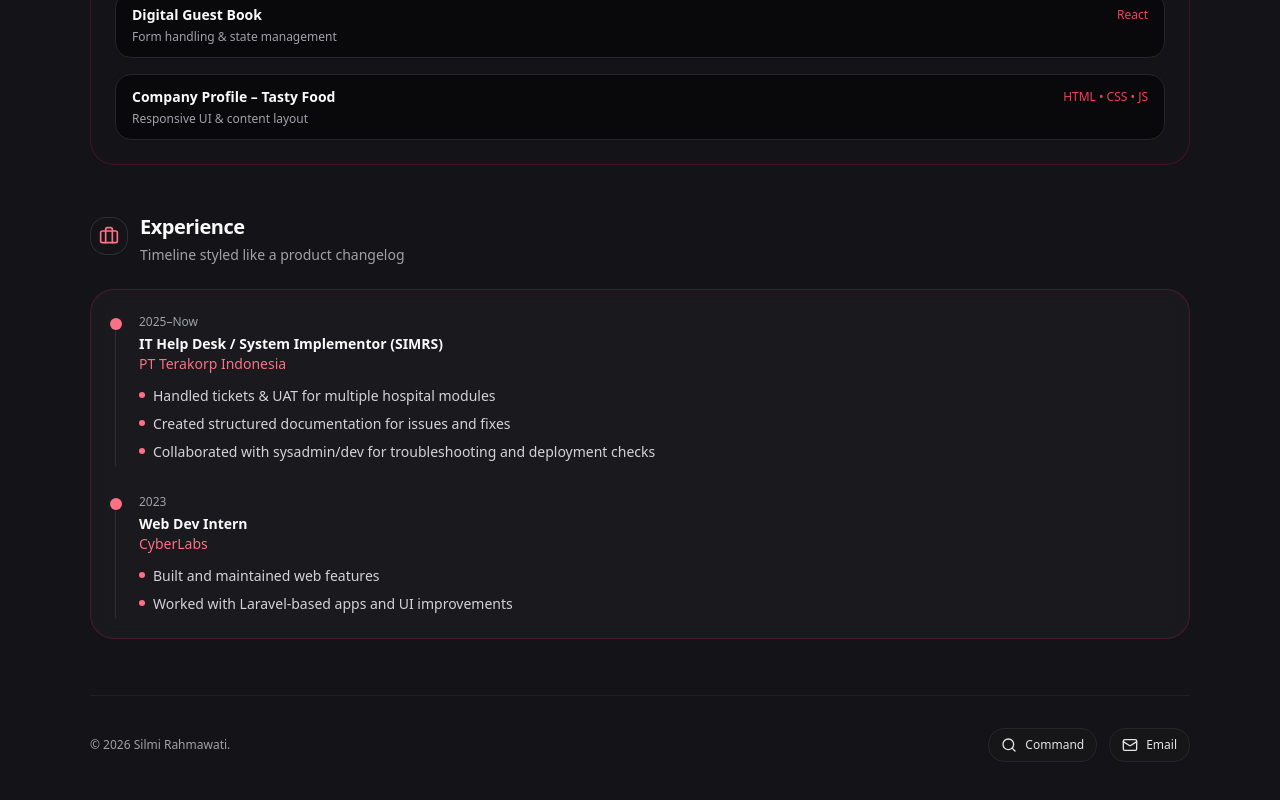
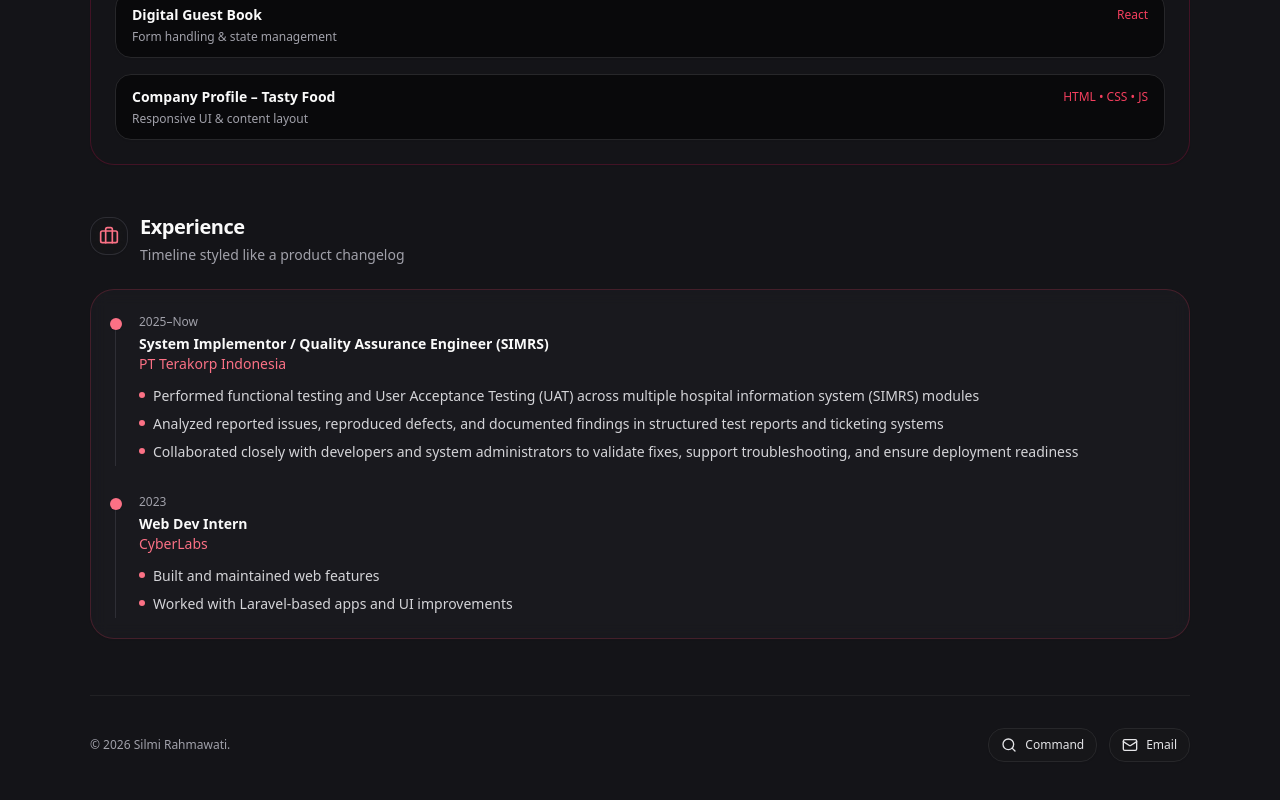
Before and after one commit to silmirahmawati/silmi-portfolio, a React (Vite) app: page / in a window 1280 px wide. Shown: the part 2295-3095 px from the top of the page. Built offline with nearby package versions, Linux system fonts and the light colour scheme.

Commit message:
Update role to System Implementor / QA Engineer

```diff
--- a/src/App.jsx
+++ b/src/App.jsx
@@ -175,12 +175,12 @@ const projects = [
 const experience = [
   {
     time: "2025–Now",
-    title: "IT Help Desk / System Implementor (SIMRS)",
+    title: "System Implementor / Quality Assurance Engineer (SIMRS)",
     org: "PT Terakorp Indonesia",
     points: [
-      "Handled tickets & UAT for multiple hospital modules",
-      "Created structured documentation for issues and fixes",
-      "Collaborated with sysadmin/dev for troubleshooting and deployment checks",
+      "Performed functional testing and User Acceptance Testing (UAT) across multiple hospital information system (SIMRS) modules",
+      "Analyzed reported issues, reproduced defects, and documented findings in structured test reports and ticketing systems",
+      "Collaborated closely with developers and system administrators to validate fixes, support troubleshooting, and ensure deployment readiness",
     ],
   },
   {
```
